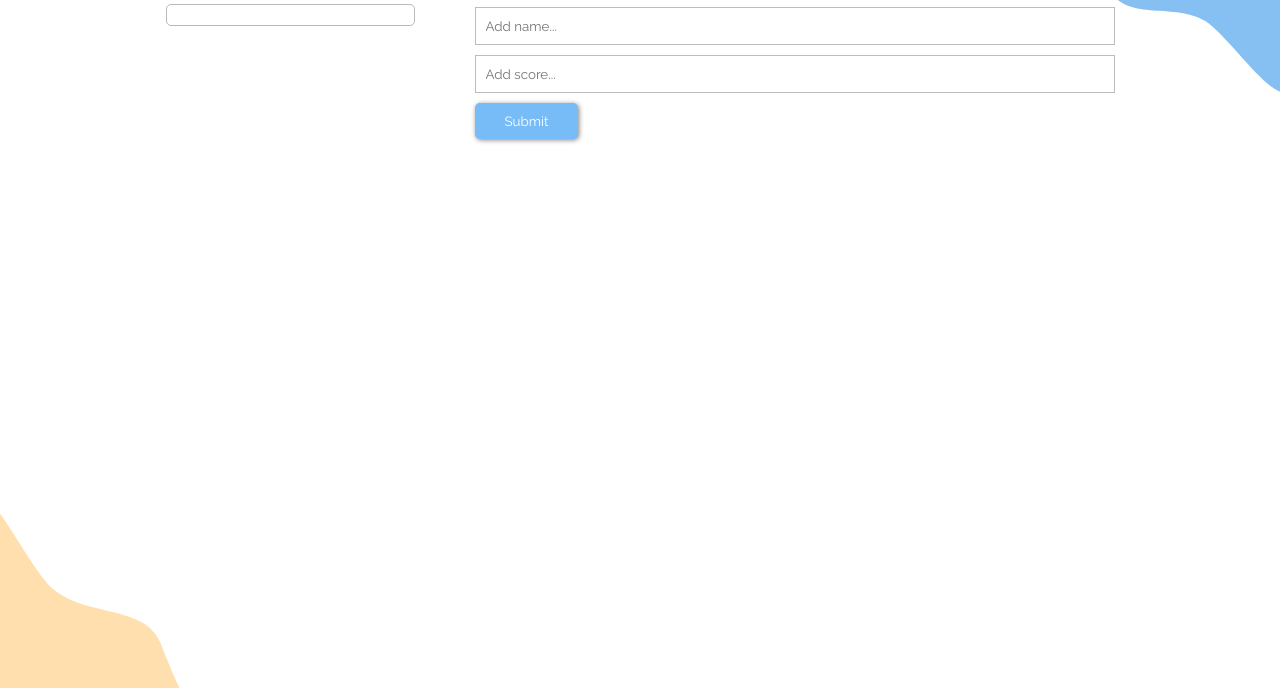
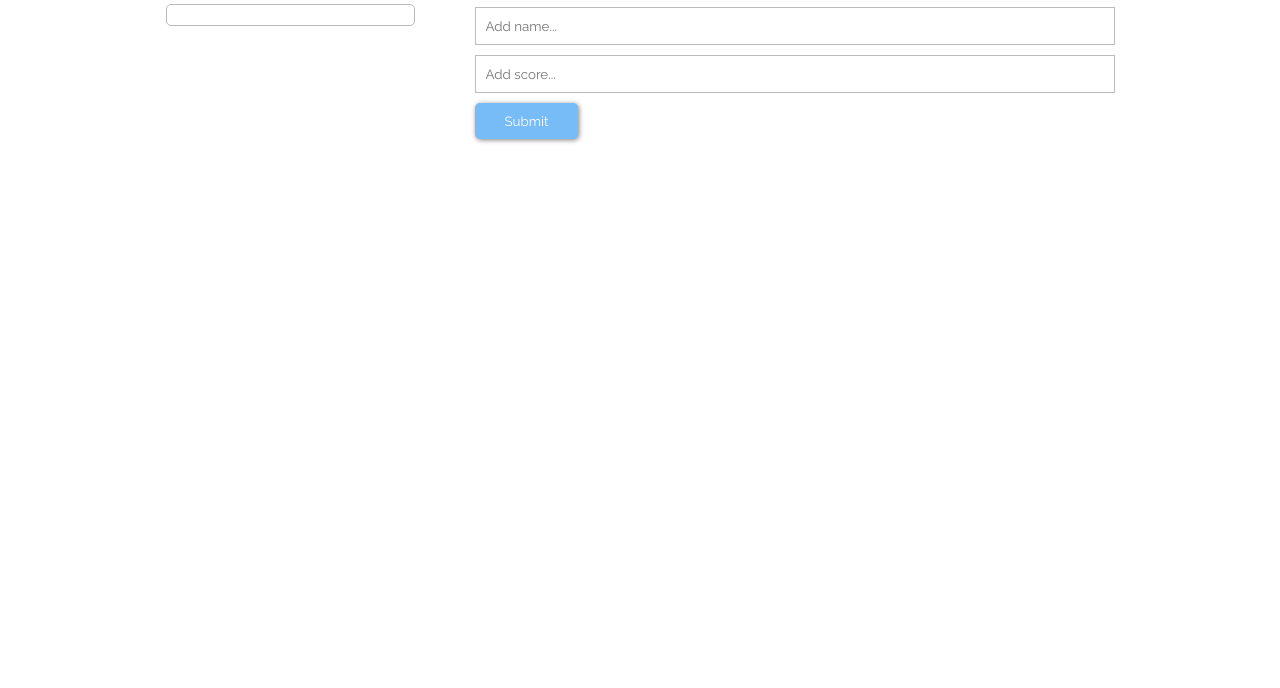
Before and after one commit to Amedzro-Elikplim/Leaderboard, a website built with webpack: page src/index.html in a window 1280 px wide. Shown: the part 162-850 px from the top of the page. Built offline with nearby package versions, Linux system fonts and the light colour scheme; no server answers.

Commit message:
remove blobs

```diff
--- a/src/style.css
+++ b/src/style.css
@@ -5,12 +5,13 @@
   font-family: Raleway, sans-serif;
 }
 
-.container {
+/* body {
   background: url("../blobs/topBlob.svg"), url("../blobs/downBlob.svg");
   background-repeat: no-repeat;
-  background-size: 20rem;
+  background-size: 25rem;
   background-position: top right, bottom left;
-}
+  height: 100vh;
+} */
 
 .d-flex {
   display: flex;
@@ -25,7 +26,6 @@
   gap: 60px;
   margin-top: 50px;
   height: 100vh;
-  background: transparent;
 }
 
 .title {
```
